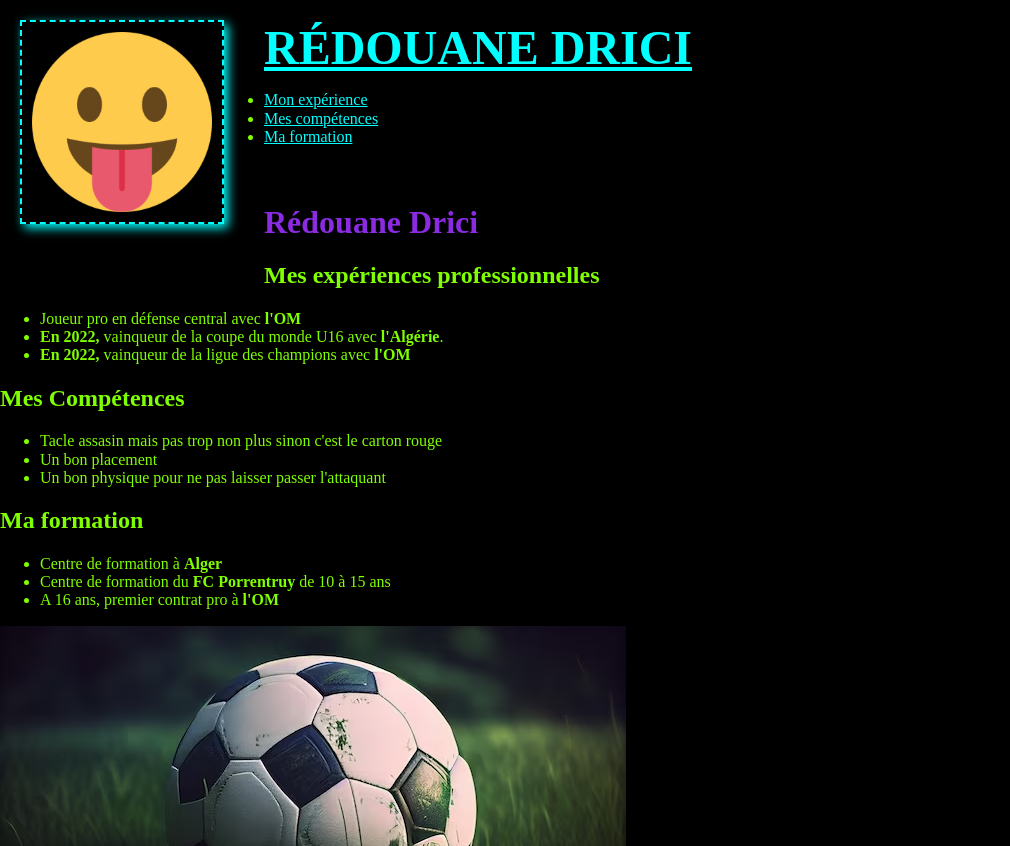
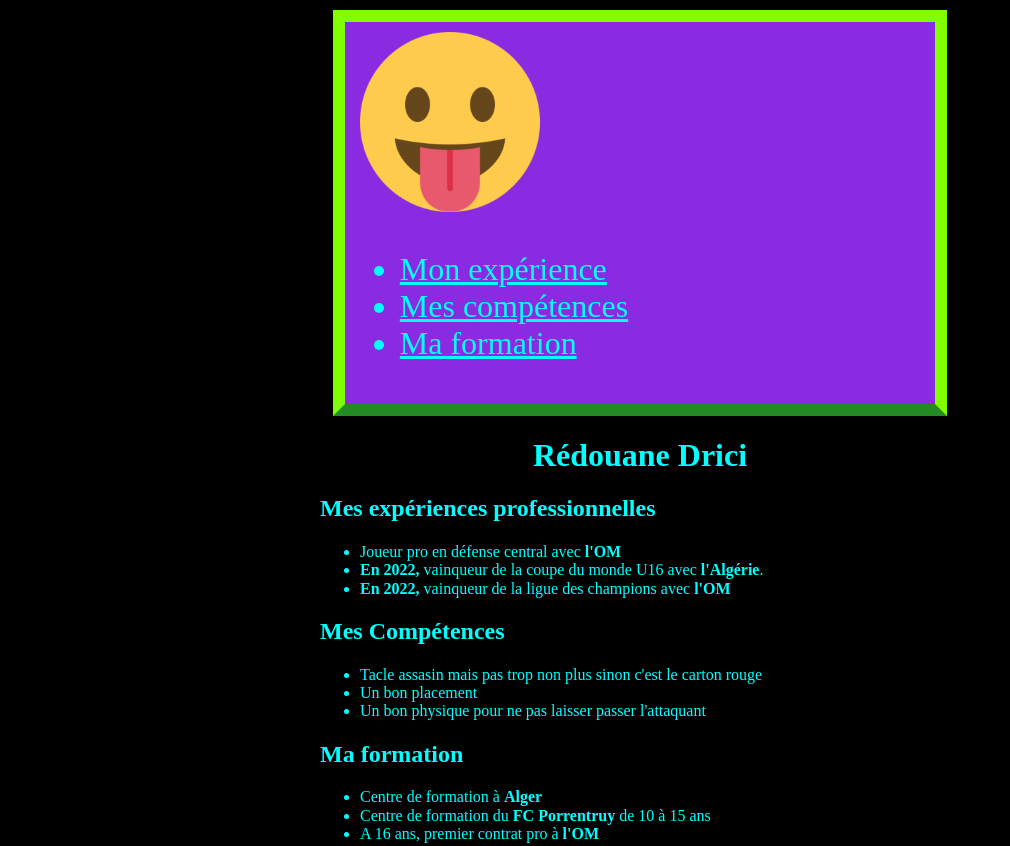
Before and after one commit to divtec-cejef/cv-01-html-dricred, a plain HTML site: page index.html in a window 1280 px wide. Shown: the top 846 px of the page, without its empty margins (0-1010 px from the left). Drawn offline with nearby package versions, Linux system fonts and the light colour scheme.

Commit message:
ajout de style

```diff
--- a/css/main.css
+++ b/css/main.css
@@ -1,38 +1,23 @@
 * {
-    color: chartreuse;
-    box-sizing: border-box;
+    color: cyan;
 }
 header {
-    padding: 20px;
-}
-
-header .logo {
-    font-size: 3rem;
-    font-weight: bold;
-    text-decoration: underline;
-    text-transform: uppercase;
-}
-
-header .logo img
-{
-    float: left;
-    border: 2px dashed cyan;
-    padding: 10px;
-    margin-right: 40px;
-    margin-bottom: 60px;
-    box-shadow: 4px 4px 10px cyan;
+    background-color: blueviolet;
+    color: ghostwhite;
+    padding: 10px 15px;
+    margin: 1.5% 2%;
+    border: 12px solid chartreuse;
+    border-bottom-color: forestgreen;
+    font-size: 2em;
 }
 body {
     background-color: black;
+    background-size: 800px;
+    max-width: 50%;
+    margin: auto;
+    padding-bottom: 200px;
 }
-h1 {
-   color: blueviolet;
+h1, h1 + p
+{
+    text-align: center;
 }
-a {
-    color: cyan;
-}
-img {
-    max-width: 100%;
-    height: auto;
-    width: auto;
-}
--- a/index.html
+++ b/index.html
@@ -28,7 +28,6 @@
 <header>
     <a href="image/apple-touch-icon.png" class="logo" target="_blank">
         <img src="image/apple-touch-icon.png" alt="image logo">
-        Rédouane Drici
     </a>
     <nav>
         <ul class="menu">
```
